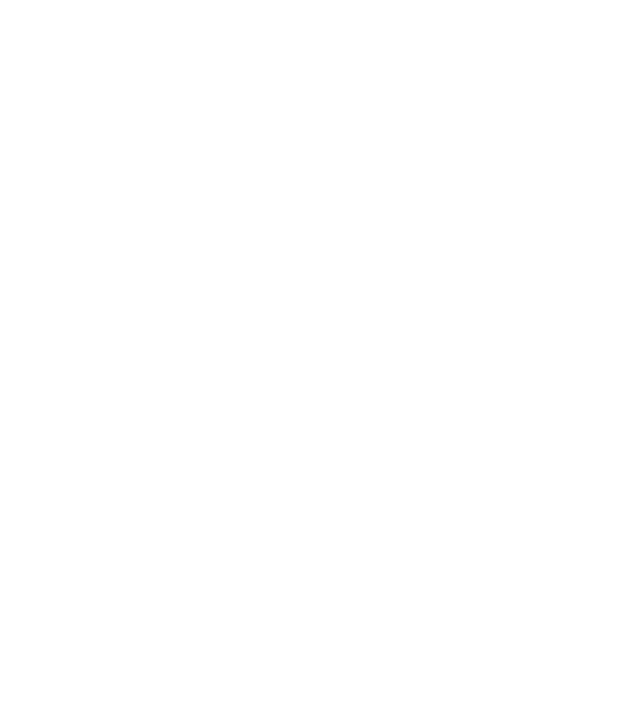
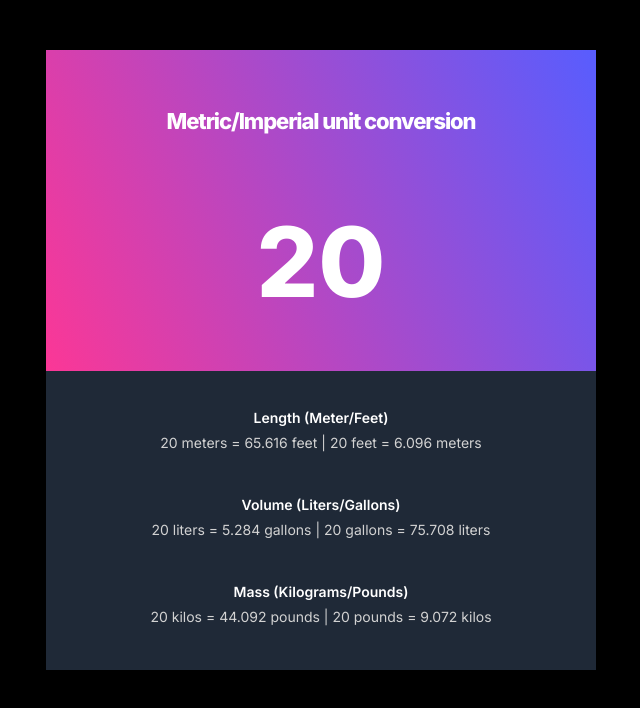
Before and after one commit to klezi10/unit-coverter, a plain HTML site: page index.html in a window 1280 px wide. Shown: the whole page, without its empty margins (319-959 px from the left). Drawn offline with Linux system fonts and the light colour scheme.

Commit message:
set up css

```diff
--- a/index.html
+++ b/index.html
@@ -4,11 +4,28 @@
     <meta charset="UTF-8">
     <meta http-equiv="X-UA-Compatible" content="IE=edge">
     <meta name="viewport" content="width=device-width, initial-scale=1.0">
+    <link rel="preconnect" href="https://fonts.googleapis.com">
+<link rel="preconnect" href="https://fonts.gstatic.com" crossorigin>
+<link href="https://fonts.googleapis.com/css2?family=Inter:wght@400;600;800&display=swap" rel="stylesheet">
     <link rel="stylesheet" href="style.css">
     <title>Unit Converter</title>
 </head>
 <body>
-
+    <div class="container">
+        <div class="unit-part">
+            <h2 class="header-text">Metric/Imperial unit conversion</h2>
+            <h1 class="unit-to-convert">20</h1>
+        </div>
+        <div class="conversion-part">
+            <h3>Length (Meter/Feet)</h3>
+            <p>20 meters = 65.616 feet | 20 feet = 6.096 meters</p>
+            <h3>Volume (Liters/Gallons)
+            </h3>
+            <p>20 liters = 5.284 gallons | 20 gallons = 75.708 liters</p>
+            <h3>Mass (Kilograms/Pounds)</h3>
+            <p>20 kilos = 44.092 pounds | 20 pounds = 9.072 kilos</p>
+        </div>
+    </div>
 <script src="script.js"></script>
 </body>
 </html>
--- a/style.css
+++ b/style.css
@@ -0,0 +1,62 @@
+* {
+    box-sizing: border-box;
+}
+
+body {
+    margin: 0;
+    padding: 0;
+    background: black;
+    font-family: 'Inter', sans-serif;
+}
+
+.container {
+    display: block;
+    margin: 50px auto;
+    max-width: 550px;
+    text-align: center;
+}
+
+.unit-part {
+    color: #FFFFFF;
+    background: linear-gradient(246.26deg, #585DFE 0%, #FB3796 100%);
+}
+
+.conversion-part {
+    background: #1F2937;
+    padding-bottom: 38px;
+}
+
+.header-text {
+    padding-top: 53px;
+    margin: 0;
+    font-size: 22px;
+    letter-spacing: -0.05em;
+    line-height: 1.7;
+    font-weight: 800;
+}
+
+.unit-to-convert {
+    font-size: 97px;
+    margin: 0;
+    padding-bottom: 50px;
+    padding-top: 64px;
+    font-weight: 800;
+    line-height: 1.2;
+}
+
+h3 {
+    margin: 0;
+    padding-top: 37px;
+    color: #FFFFFF;
+    font-weight: 600;
+    font-size: 14px;
+    line-height: 20px;
+}
+
+p {
+    color: #D2D2D2;
+    font-weight: 400;
+    font-size: 14px;
+    line-height: 20px;
+    margin: 5px;
+}
```
